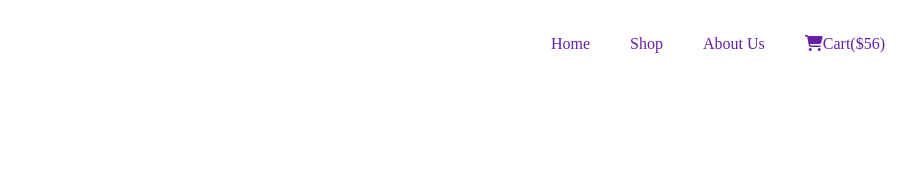
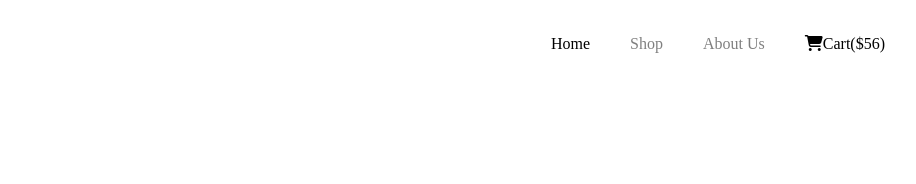
Before and after one commit to Rafi192/PH_Assignment_2, a plain HTML site: page index.html in a window 1280 px wide. Shown: the top 184 px of the page, 267-1183 px from the left. Drawn offline with Linux system fonts and the light colour scheme.

Commit message:
Final Commit

```diff
--- a/index.html
+++ b/index.html
@@ -15,15 +15,15 @@
         </div>
         <div class="navbar-items">
           <ul class="nav-ul">
-            <li class="li"><a href="">Home</a></li>
+            <li class="li"><a href="" id="Home">Home</a></li>
             <li class="li">
-              <a href=""><span>Shop</span></a>
+              <a href=""><span class="Shop">Shop</span></a>
             </li>
             <li class="li">
-              <a href=""><span>About Us</span></a>
+              <a href=""><span class="Shop">About Us</span></a>
             </li>
             <li>
-              <a href=""><i class="fa-solid fa-cart-shopping"></i>Cart($56)</a>
+              <a href=""><i class="fa-solid fa-cart-shopping cart"></i><span class="cart">Cart($56)</span></a>
             </li>
           </ul>
         </div>
--- a/styles/styles.css
+++ b/styles/styles.css
@@ -3,6 +3,15 @@
 .container {
   max-width: calc(100% - 20vw);
   margin: 0 auto;
+}
+.Shop {
+  color: rgba(0, 0, 0, 0.5);
+}
+#Home {
+  color: black;
+}
+a .cart {
+  color: black;
 }
 
 nav {
```
